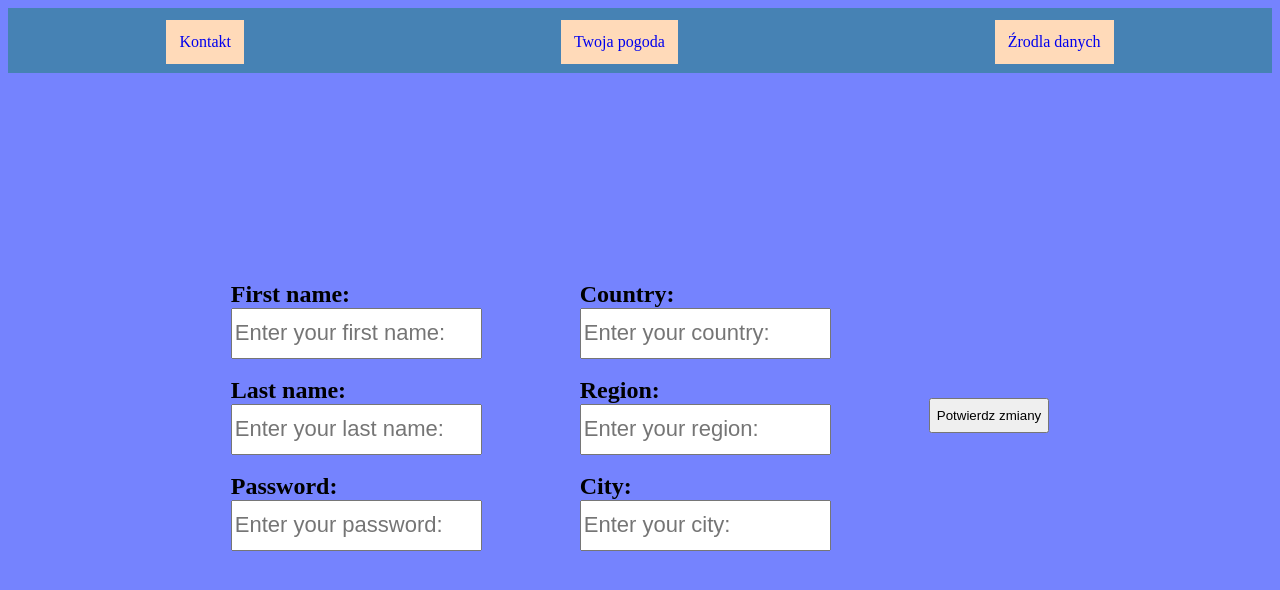
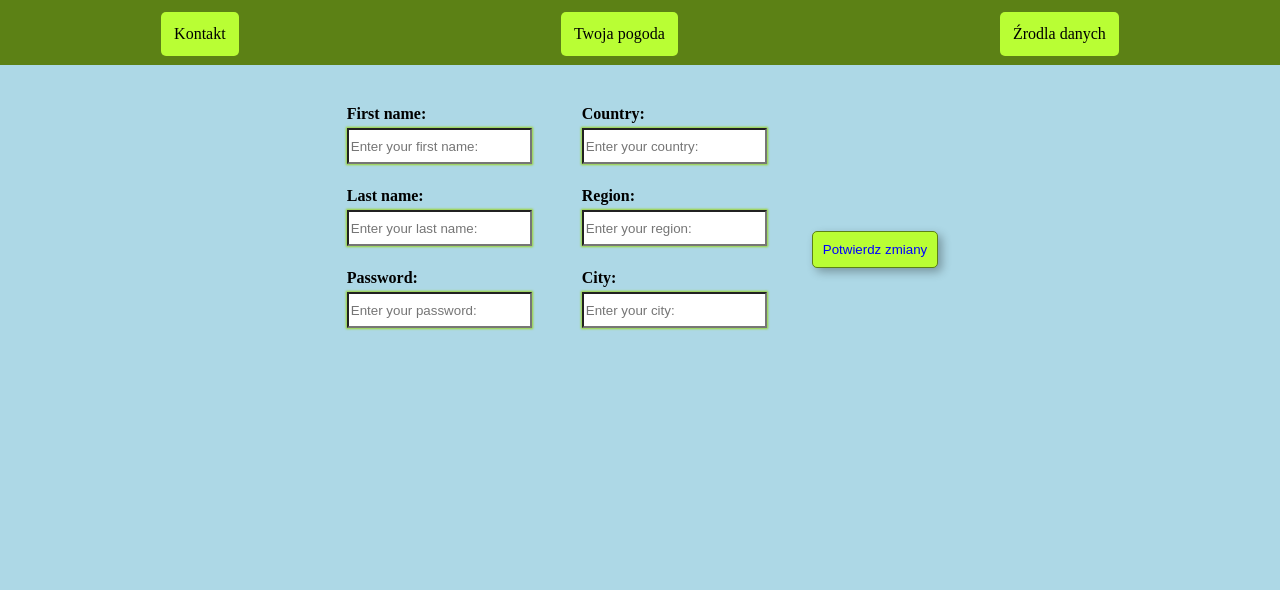
Before and after one commit to MarcinAdo22/MeteoGuideApp, a website: page MeteoGuideApp/account_settings.html in a window 1280 px wide. Drawn offline with Linux system fonts and the light colour scheme.

Commit message:
adding css files, changing account settings.css, fixing bugs

```diff
--- /dev/null
+++ b/MeteoGuideApp/account_settings.css
@@ -0,0 +1,84 @@
+body{
+    background-color: lightblue;
+}
+
+#weather_menubar {
+    display: flex;
+    flex-direction: row;
+    justify-content: space-around;
+    background-color: #5c8115;
+    width:auto;
+    height: 65px;
+    margin: 0px;
+}
+
+* {
+    margin: 0;
+}
+
+#weather_menubar a {
+    color: black;
+    background-color: #B9FE34;
+    padding: 13px;
+    text-decoration: none;
+    height:fit-content;
+    margin:12px;
+    cursor: pointer;
+    border-radius: 5px;
+}
+
+#weather_menubar a:hover {
+    background-color: #99d329;
+}
+
+
+button {
+    height: 35px;
+    background-color:  #B9FE34;
+    color: blue;
+    padding: 10px;
+    padding-bottom: 25px;
+    border-radius: 5px;
+    cursor: pointer;
+    margin-top: 100%;
+    border: 1px solid #5c8115;
+    box-shadow: 4px 4px 10px rgba(0, 0, 0, 0.3);
+}
+
+
+button:hover {
+    background-color: #99d329;
+}
+
+
+form {
+    display: flex;
+    flex-direction: row;
+    justify-content: center;
+    margin: 20px;
+}
+
+form > div
+{
+    margin: 20px;
+}
+
+input[type = text] {
+
+    margin: 5px;
+    height: 30px;
+    width: 150;
+  box-shadow: 0 0 2px 1px #99d329;
+}
+
+input[type = password] {
+    margin: 5px;
+
+    height: 30px;
+    width: 150;
+  box-shadow: 0 0 2px 1px #99d329;
+}
+
+label {
+   margin: 5px;
+}
--- a/MeteoGuideApp/account_settings.html
+++ b/MeteoGuideApp/account_settings.html
@@ -3,7 +3,7 @@
     <head>
     <meta charset="utf-8">
     <title>Homepage</title>
-    <link rel = "stylesheet" type="text/css" href="homepage.css">
+    <link rel = "stylesheet" type="text/css" href="account_settings.css">
 
     </head>
     <body>
@@ -13,9 +13,13 @@
             <a href="data_sources.html">Źrodla danych</a>
         </div>
 
+
+
+
+
         <div id="form_user_locate">
 
-            <form action = "/user_settings" method="POST">
+            <form id ="user_setting_form" action = "/user_settings" method="POST">
                 <div>
                     <label><strong>First name:</strong></label><br>
                     <input type="text" placeholder="Enter your first name: " name="first_name_settings"><br><br>
@@ -30,12 +34,14 @@
                     <label><strong>Region:</strong></label><br>
                     <input type="text" placeholder="Enter your region: " name="region_name"><br><br>
                     <label><strong>City:</strong></label><br>
-                    <input type="text" placeholder="Enter your city: " name="city_name">
+                    <input type="text" placeholder="Enter your city: " name="city_name" id = "city">
                 </div>
                 <div id="submit_changes">
 
                     <button type="submit">Potwierdz zmiany</button>
                 </div>
+
+                <p id="Error_register_miasto" style="display: none; color: red;">Nie ma takiego miasta! Spróbuj ponownie</p>
 
             </form>
         </div>
@@ -44,7 +50,24 @@
 
     </body>
 
-    <script>
 
-    </script>
+<script>
+  document.getElementById("user_setting_form").addEventListener("submit", async function (e) {
+    e.preventDefault();
+    const city = document.getElementById("city").value.trim();
+
+    const apiKey = "1a66f3f14813d8f773616d86e35fdc04"; // <-- wstaw tutaj swój klucz do OpenWeather
+
+    const response = await fetch(`https://api.openweathermap.org/data/2.5/weather?q=${city}&appid=${apiKey}&units=metric`);
+
+    if (!response.ok) {
+        Error_register_miasto.style.display = "block";
+        return;
+    }
+      e.target.submit();
+
+
+  });
+</script>
+
 </html>
--- a/MeteoGuideApp/homepage.css
+++ b/MeteoGuideApp/homepage.css
@@ -138,6 +138,8 @@ button {
 
 }
 
+
+
 #activities_cont {
     display: flex;
     flex-direction: row;
@@ -157,19 +159,28 @@ button {
     display: flex;
     flex-direction: row;
     justify-content: space-around;
-    background-color:steelblue;
+    background-color: #5c8115;
     width:auto;
     height: 65px;
+
 
 }
 
 #weather_menubar a {
-    background-color: peachpuff;
+    color: black;
+    background-color: #B9FE34;
     padding: 13px;
     text-decoration: none;
     height:fit-content;
     margin:12px;
+    cursor: pointer;
+    border-radius: 5px;
 }
+
+#weather_menubar a:hover {
+    background-color: #99d329;
+}
+
 
 #weather_tabl {
     background-color:paleturquoise;
```
Also changed, not shown: MeteoGuideApp/login_user.html (+1 -1 lines), MeteoGuideApp/register_user.html (+27 -2 lines), db_users.js (+6 -10 lines), server_app.js (+32 -15 lines), MeteoGuideApp/login_user.css (added), MeteoGuideApp/register_user.css (added), 1 other file.
